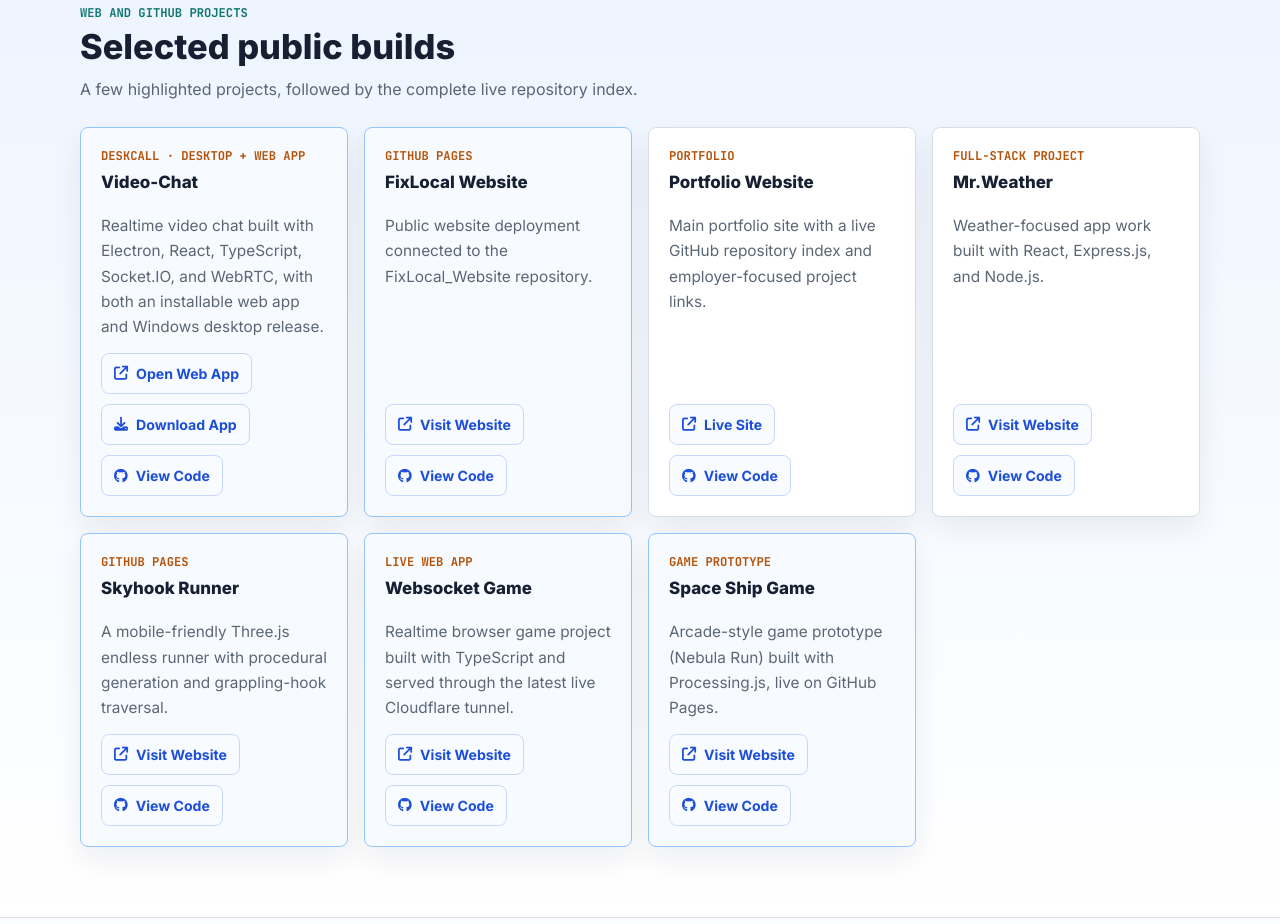
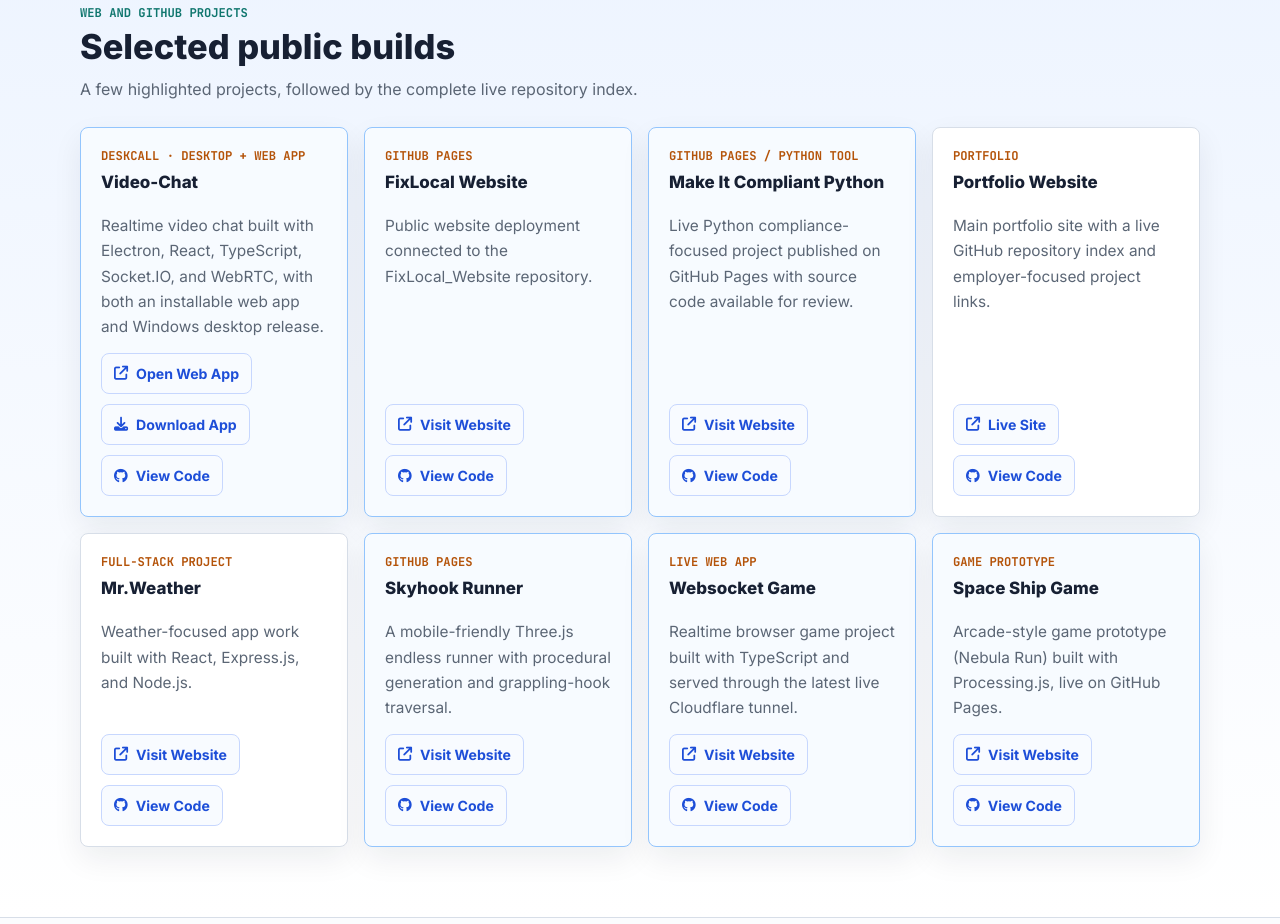
Before and after one commit to monaghanhc/monaghanhc.github.io, a website: page index.html in a window 1280 px wide. Shown: the part 2680-3604 px from the top of the page. Drawn offline with Linux system fonts and the light colour scheme; no server answers.

Commit message:
Add Make It Compliant project link

```diff
--- a/index.html
+++ b/index.html
@@ -345,6 +345,26 @@
               </div>
             </article>
 
+            <article class="project-card project-card-strong">
+              <div class="project-header">
+                <div>
+                  <p class="project-type">GitHub Pages / Python Tool</p>
+                  <h3>Make It Compliant Python</h3>
+                </div>
+              </div>
+              <p class="project-description">Live Python compliance-focused project published on GitHub Pages with source code available for review.</p>
+              <div class="link-row">
+                <a href="https://monaghanhc.github.io/makeitcompliantpython/" target="_blank" rel="noopener noreferrer" class="button-link" aria-label="Visit Make It Compliant Python live site on GitHub Pages">
+                  <i class="fas fa-arrow-up-right-from-square" aria-hidden="true"></i>
+                  Visit Website
+                </a>
+                <a href="https://github.com/monaghanhc/makeitcompliantpython" target="_blank" rel="noopener noreferrer" class="button-link">
+                  <i class="fab fa-github" aria-hidden="true"></i>
+                  View Code
+                </a>
+              </div>
+            </article>
+
             <article class="project-card">
               <div class="project-header">
                 <div>
--- a/script.js
+++ b/script.js
@@ -6,6 +6,7 @@ const REPO_SITE_OVERRIDES = {
   spaceshipGame: "https://monaghanhc.github.io/spaceshipGame/",
   "Skyhook-Runner": "https://monaghanhc.github.io/Skyhook-Runner/",
   "Websocket-Game": "https://amendment-stress-forms-both.trycloudflare.com",
+  makeitcompliantpython: "https://monaghanhc.github.io/makeitcompliantpython/",
   "Video-Chat": "https://monaghanhc.github.io/Video-Chat/"
 };
 const REPO_DOWNLOAD_OVERRIDES = {
```
